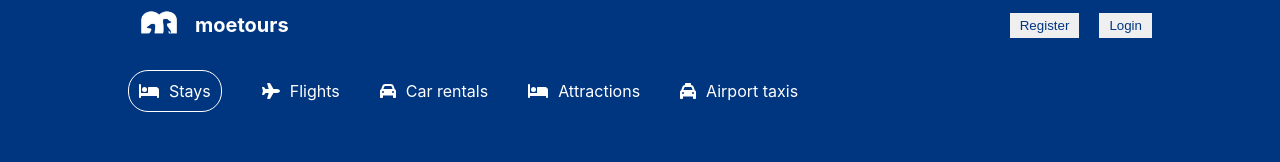
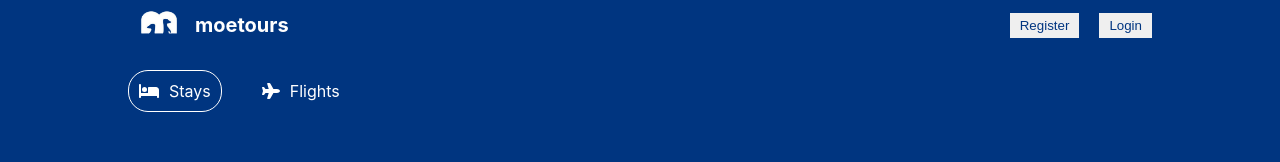
Before and after one commit to gitterarka/Make_My_Trip_Clone, a React (Create React App) app in the folder client/: page /flight in a window 1280 px wide. Shown: the top 162 px of the page. Built offline with nearby package versions, Linux system fonts and the light colour scheme.

Commit message:
Update Header.jsx

```diff
--- a/client/src/components/header/Header.jsx
+++ b/client/src/components/header/Header.jsx
@@ -1,10 +1,8 @@
 import {
   faBed,
   faCalendarDays,
-  faCar,
   faPerson,
   faPlane,
-  faTaxi,
 } from "@fortawesome/free-solid-svg-icons";
 import { FontAwesomeIcon } from "@fortawesome/react-fontawesome";
 import "./header.css";
@@ -12,9 +10,7 @@ import { DateRange } from "react-date-range";
 import { useContext, useState } from "react";
 import "react-date-range/dist/styles.css"; // main css file
 import "react-date-range/dist/theme/default.css"; // theme css file
-//import { format } from "date-fns";
 import { format } from "date-fns";
-
 import { useNavigate } from "react-router-dom";
 import { SearchContext } from "../../context/SearchContext";
 import { AuthContext } from "../../context/AuthContext.js";
@@ -48,51 +44,47 @@ const Header = ({ type }) => {
     });
   };
 
-  const {dispatch} = useContext(SearchContext)
+  const { dispatch } = useContext(SearchContext);
 
   const handleSearch = () => {
-    dispatch({type:"NEW_SEARCH", payload:{ destination, dates, options} })
+    dispatch({ type: "NEW_SEARCH", payload: { destination, dates, options } });
     navigate("/hotels", { state: { destination, dates, options } });
+  };
+
+  const handleHeaderItemClick = (path) => {
+    navigate(path);
+  };
+
+  const handleLoginRegisterClick = () => {
+    navigate("/login");
   };
 
   return (
     <div className="header">
       <div
-        className={
-          type === "list" ? "headerContainer listMode" : "headerContainer"
-        }
+        className={type === "list" ? "headerContainer listMode" : "headerContainer"}
       >
         <div className="headerList">
           <div className="headerListItem active">
             <FontAwesomeIcon icon={faBed} />
             <span>Stays</span>
           </div>
-          <div className="headerListItem">
+          <div className="headerListItem" onClick={() => handleHeaderItemClick("/flight")}>
             <FontAwesomeIcon icon={faPlane} />
             <span>Flights</span>
-          </div>
-          <div className="headerListItem">
-            <FontAwesomeIcon icon={faCar} />
-            <span>Car rentals</span>
-          </div>
-          <div className="headerListItem">
-            <FontAwesomeIcon icon={faBed} />
-            <span>Attractions</span>
-          </div>
-          <div className="headerListItem">
-            <FontAwesomeIcon icon={faTaxi} />
-            <span>Airport taxis</span>
           </div>
         </div>
         {type !== "list" && (
           <>
-            <h1 className="headerTitle">
-            Discover More with Moetours.
-            </h1>
+            <h1 className="headerTitle">Discover More with Moetours.</h1>
             <p className="headerDesc">
-            Travel smarter, laugh louder, and save bigger! Join Moetours for free and score 10%+ off right away—because your next adventure deserves a sweet deal!
+              Travel smarter, laugh louder, and save bigger! Join Moetours for free and score 10%+ off right away—because your next adventure deserves a sweet deal!
             </p>
-            {!user && <button className="headerBtn">Sign in / Register</button>}
+            {!user && (
+              <button className="headerBtn" onClick={handleLoginRegisterClick}>
+                Sign in / Register
+              </button>
+            )}
             <div className="headerSearch">
               <div className="headerSearchItem">
                 <FontAwesomeIcon icon={faBed} className="headerIcon" />
```
